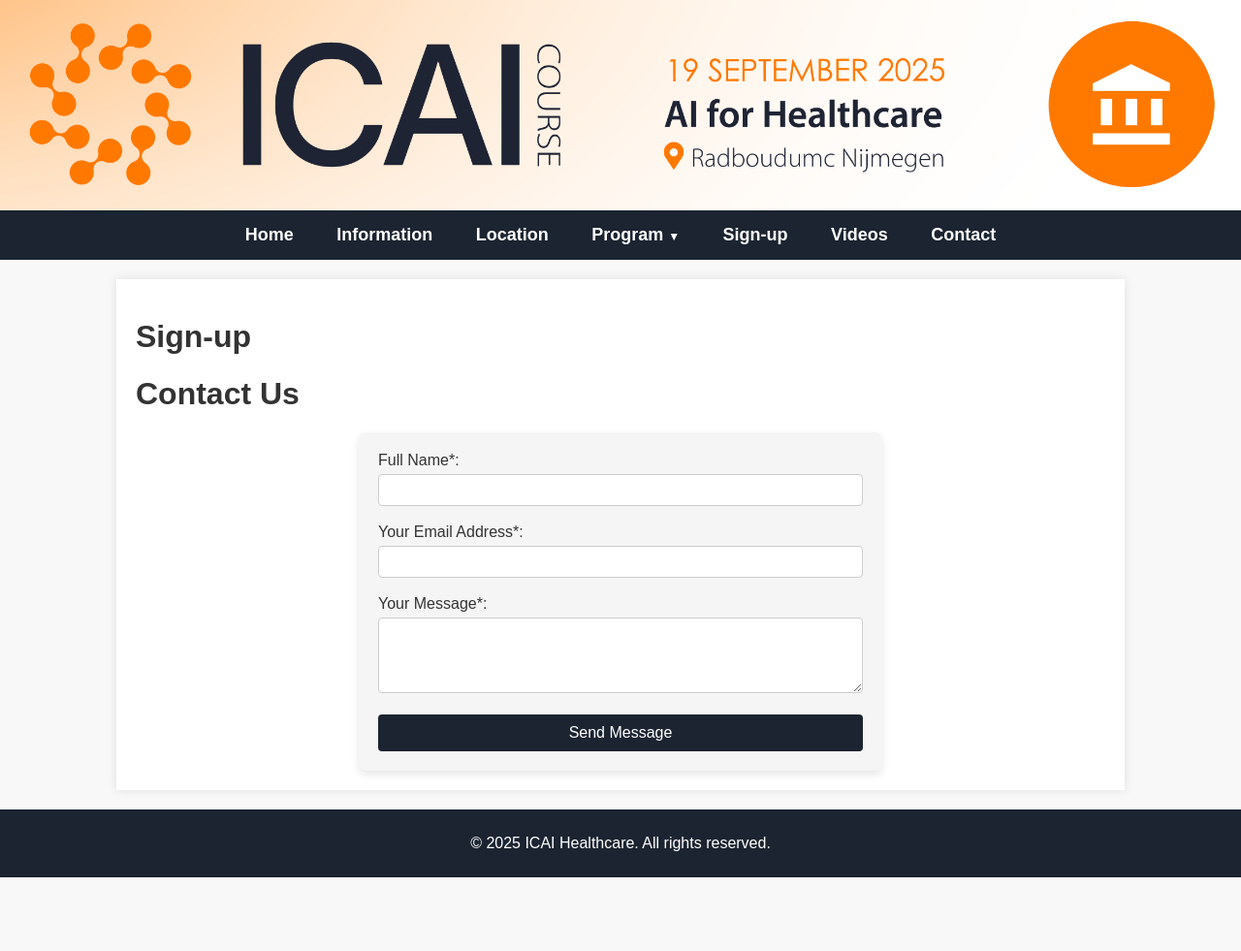
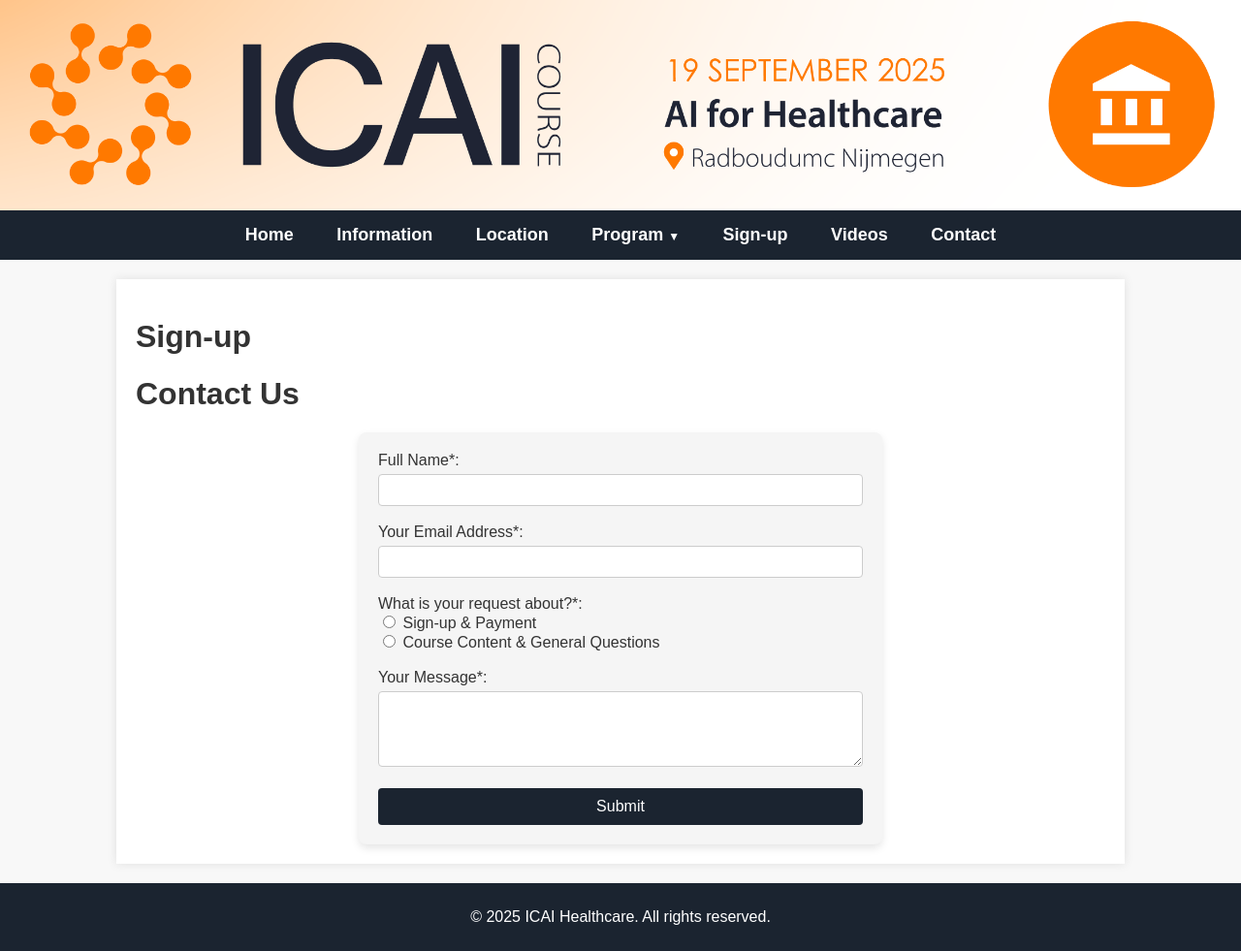
Before and after one commit to marliebesouw/marliebesouw.github.io, a Jekyll site: the page built from sign-up.md, in a window 1280 px wide. Shown: the whole page at 97% size. Built offline with Jekyll 4.4.1, drawn with Linux system fonts in a browser that asks for light colours; before the commit the page ends 905 px from its top, so only the background shows below that.

Commit message:
changed backend contact form

```diff
--- a/sign-up.md
+++ b/sign-up.md
@@ -6,6 +6,7 @@
 # Sign-up
 
 # Contact Us
+
 <div class="content">
     <div id="formContainer">
         <form id="contactForm">
@@ -16,14 +17,21 @@
             <label for="email">Your Email Address*:</label>
             <input type="email" id="email" name="email" required><br><br>
 
+            <label>What is your request about?*:</label> <br>
+            <input type="radio" id="signup" name="interest" value="Signup" required>
+            <label for="signup">Sign-up & Payment</label><br>
+
+            <input type="radio" id="course" name="interest" value="Course">
+            <label for="course">Course Content & General Questions</label><br><br>
+
             <label for="message">Your Message*:</label>
             <textarea id="message" name="message" rows="4" required></textarea><br><br>
 
-            <button type="submit">Send Message</button>
+            <button type="submit">Submit</button>
 
         </form>
 
-        <p id="contactResponseMessage" style="display: none;"></p>
+        <p id="responseMessage" style="display: none;"></p>
     </div>
 </div>
 
```
